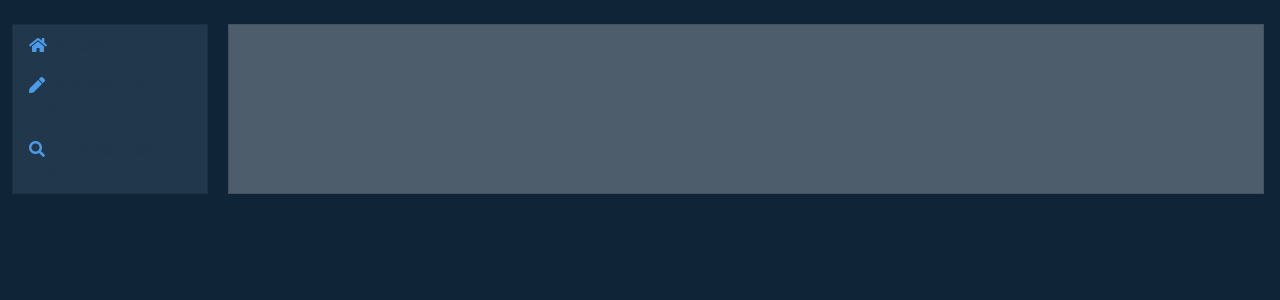
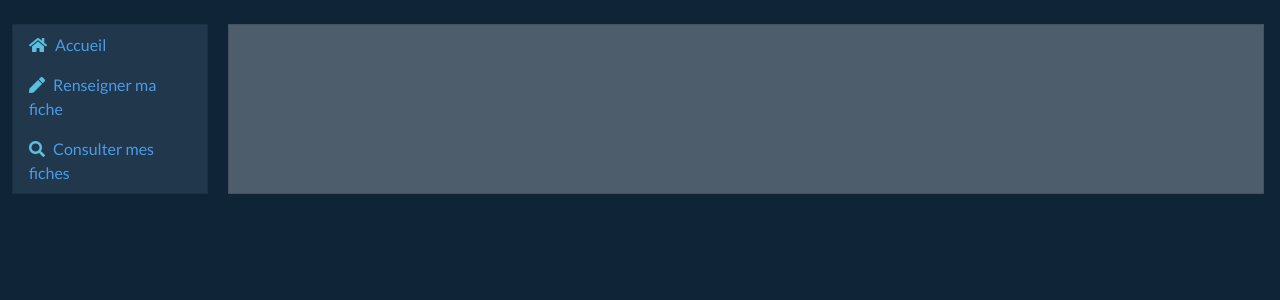
Before and after one commit to AladdineDev/GSB-Frais, a Symfony app: template templates/visiteur/index.html.twig in a window 1280 px wide. Shown: the part 63-363 px from the top of the page. Run offline with Twig, Linux system fonts and the light colour scheme; the template is opened without the code that fills it, so the values that code supplies are empty; some libraries are stand-ins or nearby versions.

Commit message:
Correction des couleurs de la sidebar

```diff
--- a/templates/comptable/index.html.twig
+++ b/templates/comptable/index.html.twig
@@ -34,10 +34,10 @@
 					<div class="card mb-3 bg-dark">
 						<ul class="nav flex-sm-column justify-content-center">
 							<li class="nav-item">
-								<a class="nav-link link-dark" href="{{path('comptable')}}"><i class="fas fa-home me-2 text-primary"></i>Accueil</a>
+								<a class="nav-link link-primary" href="{{path('comptable')}}"><i class="fas fa-home me-2 text-primary"></i>Accueil</a>
 							</li>
 							<li class="nav-item">
-								<a class="nav-link link-dark" href="{{path('selectionner_fiche_frais')}}"><i class="fas fa-tasks me-2 text-primary"></i>Administrer les fiches</a>
+								<a class="nav-link link-primary" href="{{path('selectionner_fiche_frais')}}"><i class="fas fa-tasks me-2 text-primary"></i>Administrer les fiches</a>
 							</li>
 						</ul>
 					</div>
--- a/templates/visiteur/index.html.twig
+++ b/templates/visiteur/index.html.twig
@@ -34,13 +34,13 @@
 						<div class="card mb-3 bg-dark">
 							<ul class="nav flex-sm-column justify-content-center ">
 								<li class="nav-item">
-									<a class="nav-link link-dark" href="{{path('visiteur')}}"><i class="fas fa-home me-2 text-primary"></i>Accueil</a>
+									<a class="nav-link link-primary" href="{{path('visiteur')}}"><i class="fas fa-home me-2 text-info"></i>Accueil</a>
 								</li>
 								<li class="nav-item">
-									<a class="nav-link link-dark" href="{{path('saisir_fiche_frais')}}"><i class="fas fa-pen me-2 text-primary"></i>Renseigner ma fiche</a>
+									<a class="nav-link link-primary" href="{{path('saisir_fiche_frais')}}"><i class="fas fa-pen me-2 text-info"></i>Renseigner ma fiche</a>
 								</li>
 								<li class="nav-item">
-									<a class="nav-link link-dark" href="{{path('consulter_fiches_frais')}}"><i class="fas fa-search me-2 text-primary"></i>Consulter mes fiches</a>
+									<a class="nav-link link-primary" href="{{path('consulter_fiches_frais')}}"><i class="fas fa-search me-2 text-info"></i>Consulter mes fiches</a>
 								</li>
 							</ul>
 						</div>
```
